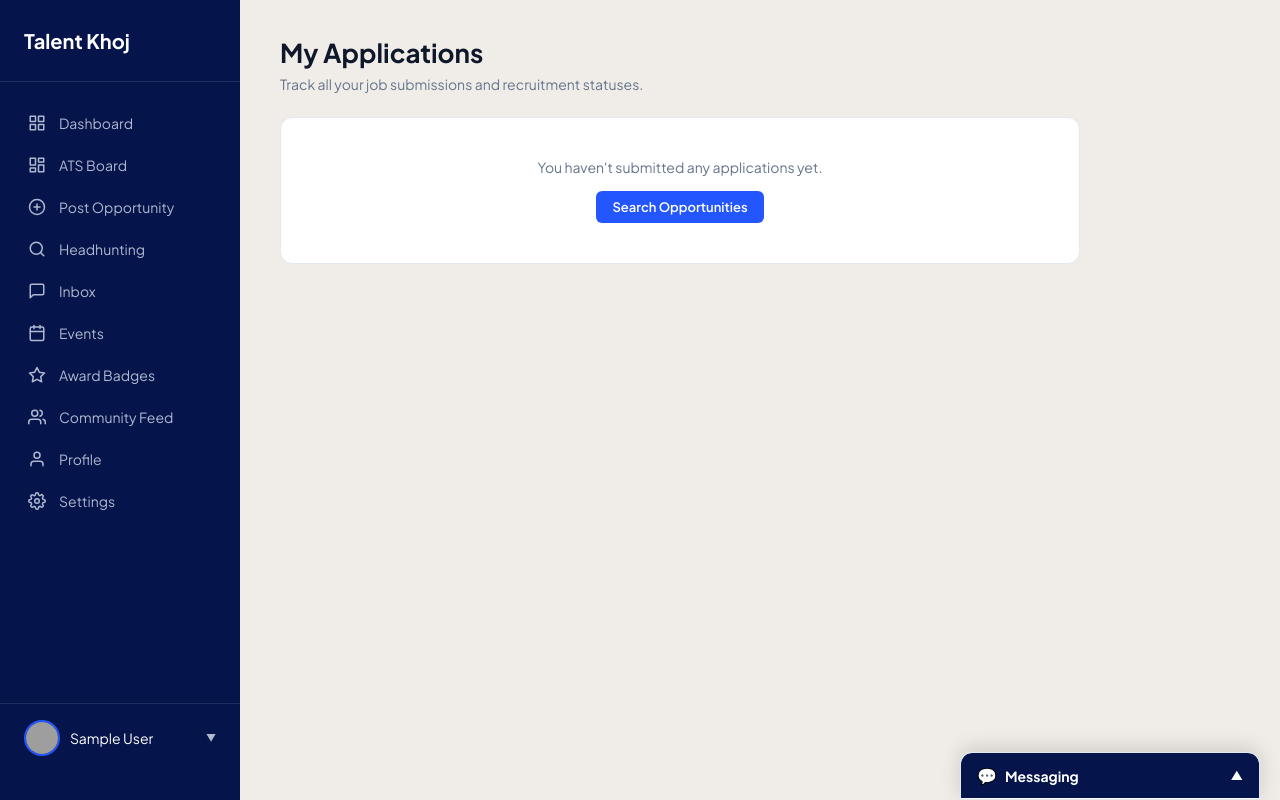
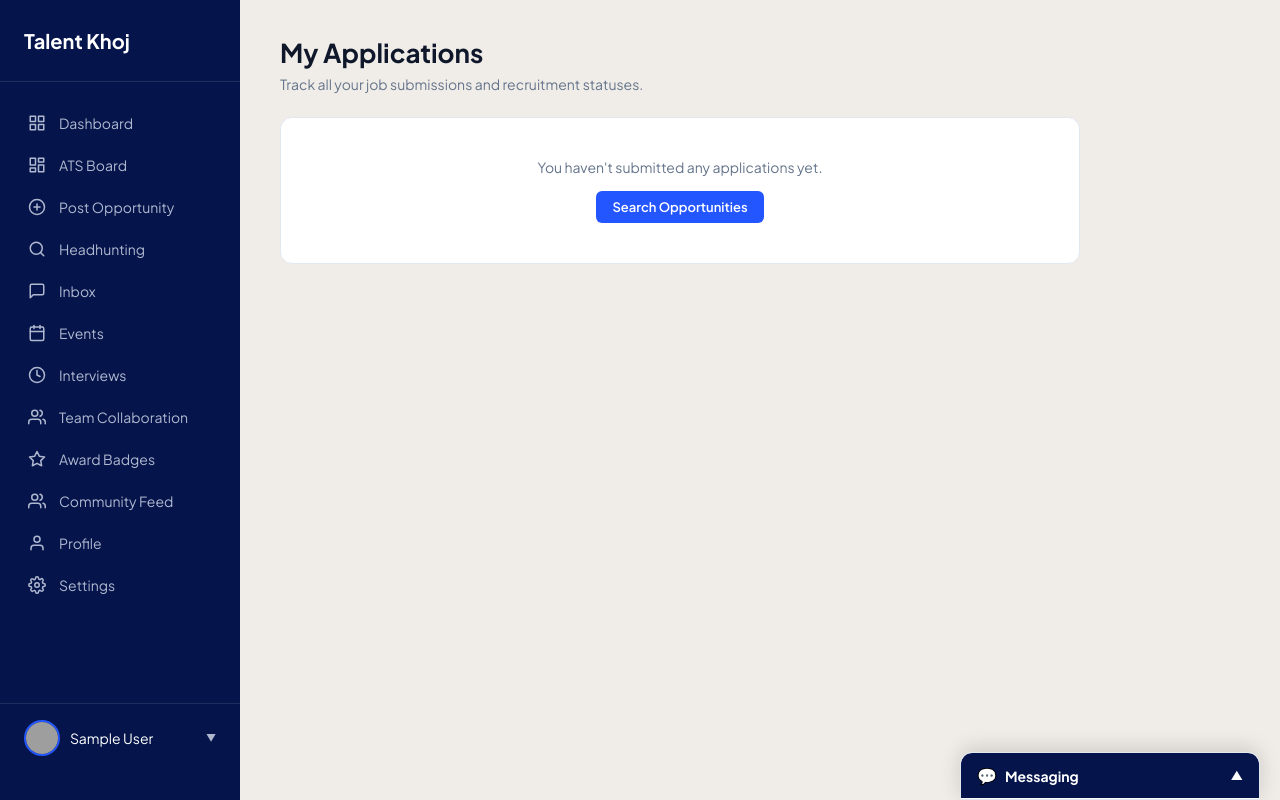
Before and after one commit to tejashexe-spec/Talentkhoj, a Flask app: page /dashboard/applications in a window 1280 px wide. Run offline with Flask 3, Linux system fonts and the light colour scheme; the visitor is signed in with stand-in values (Sample User, id 1); data that the repository does not hold is empty; grey boxes are pictures that could not be loaded.

Commit message:
style(sidebar): add interviews and team collaboration links to dashboard sidebar

```diff
--- a/my_first_flask/templates/dashboard_base.html
+++ b/my_first_flask/templates/dashboard_base.html
@@ -32,7 +32,7 @@
                 Dashboard
             </a>
 
-            {% if session.get('account_type') == 'company' %}
+            {% if session.get('account_type') == 'company' or has_company_access %}
 
             <!-- COMPANY SIDEBAR -->
             <a href="/dashboard/ats" class="sidebar-item {% if active == 'ats' %}active{% endif %}">
@@ -83,6 +83,22 @@
                     </svg>
                 </span>
                 Events
+            </a>
+            <a href="/dashboard/interviews" class="sidebar-item {% if active == 'interviews' %}active{% endif %}">
+                <span class="sidebar-icon">
+                    <svg width="18" height="18" viewBox="0 0 24 24" fill="none" stroke="currentColor" stroke-width="2" stroke-linecap="round" stroke-linejoin="round">
+                        <circle cx="12" cy="12" r="10"/><polyline points="12 6 12 12 16 14"/>
+                    </svg>
+                </span>
+                Interviews
+            </a>
+            <a href="/dashboard/team" class="sidebar-item {% if active == 'team' %}active{% endif %}">
+                <span class="sidebar-icon">
+                    <svg width="18" height="18" viewBox="0 0 24 24" fill="none" stroke="currentColor" stroke-width="2" stroke-linecap="round" stroke-linejoin="round">
+                        <path d="M17 21v-2a4 4 0 0 0-4-4H5a4 4 0 0 0-4 4v2"/><circle cx="9" cy="7" r="4"/><path d="M23 21v-2a4 4 0 0 0-3-3.87"/><path d="M16 3.13a4 4 0 0 1 0 7.75"/>
+                    </svg>
+                </span>
+                Team Collaboration
             </a>
             <a href="/dashboard/badges" class="sidebar-item {% if active == 'badges' %}active{% endif %}">
                 <span class="sidebar-icon">
@@ -164,6 +180,14 @@
                     </svg>
                 </span>
                 Events
+            </a>
+            <a href="/dashboard/interviews" class="sidebar-item {% if active == 'interviews' %}active{% endif %}">
+                <span class="sidebar-icon">
+                    <svg width="18" height="18" viewBox="0 0 24 24" fill="none" stroke="currentColor" stroke-width="2" stroke-linecap="round" stroke-linejoin="round">
+                        <circle cx="12" cy="12" r="10"/><polyline points="12 6 12 12 16 14"/>
+                    </svg>
+                </span>
+                Interviews
             </a>
             <a href="/dashboard/badges" class="sidebar-item {% if active == 'badges' %}active{% endif %}">
                 <span class="sidebar-icon">
```
